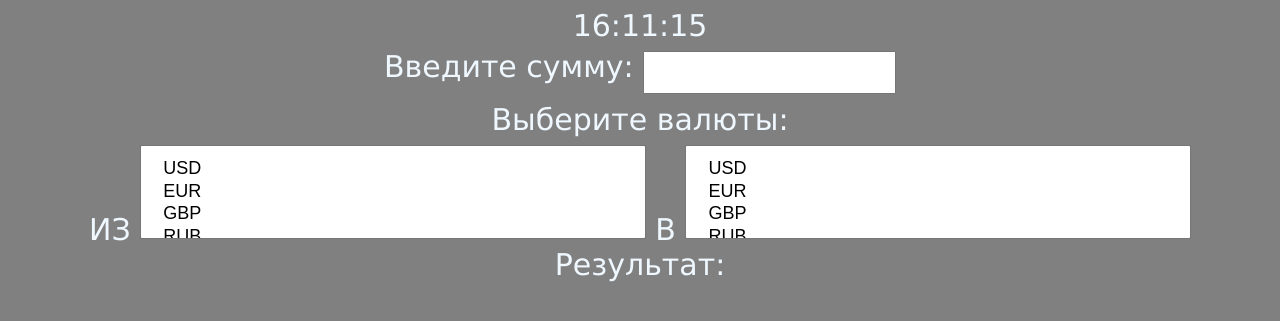
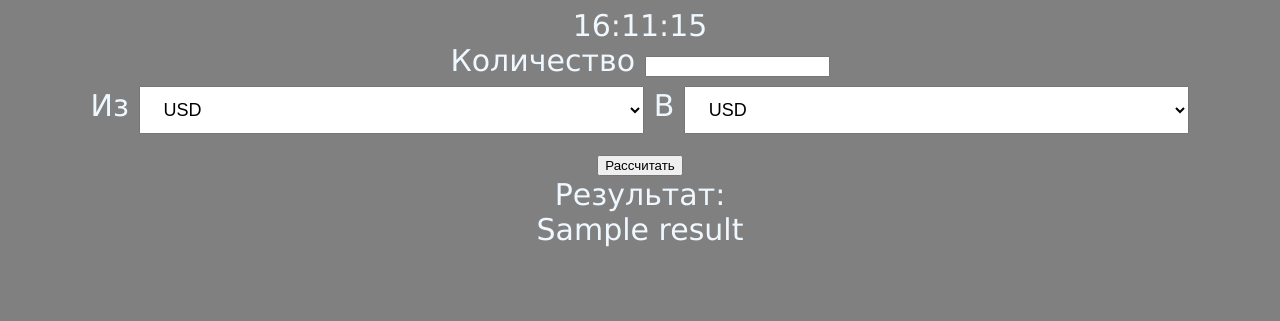
Before and after one commit to 1996p/currency_converter, a Django app: template templates/base.html in a window 1280 px wide. Shown: the top 321 px of the page. Run offline with Django 4.2, Linux system fonts and the light colour scheme; the template is opened without the code that fills it: values that come from a table or form of the project are taken from there, most other values are stand-ins (such as "Sample title", 1, 10 or a date in 2020).

Commit message:
release GET method, created form for index page

```diff
--- a/currency_converter/urls.py
+++ b/currency_converter/urls.py
@@ -20,5 +20,5 @@ from mainapp.views import IndexPageView
 
 urlpatterns = [
     path('admin/', admin.site.urls),
-    path('', IndexPageView.as_view())
+    path('', IndexPageView.as_view(), name='index')
 ]
--- /dev/null
+++ b/mainapp/forms.py
@@ -0,0 +1,22 @@
+from django import forms
+
+CURRENCY = (
+    ('USD', 'USD'),
+    ('RUB', 'RUB'),
+    ('TRY', 'TRY'),
+    ('EUR', 'EUR'),
+    ('CHF', 'CHF'),
+    ('GBP', 'GBP'),
+    ('JPY', 'JPY'),
+    ('UAH', 'UAH'),
+    ('KZT', 'KZT'),
+    ('BYN', 'BYN'),
+    ('CNY', 'CNY'),
+    ('PLN', 'PLN'),
+)
+
+
+class CurrencyPair(forms.Form):
+    currency_count = forms.DecimalField(min_value=0.1)
+    from_currency = forms.ChoiceField(choices=CURRENCY)
+    to_currency = forms.ChoiceField(choices=CURRENCY)
--- a/templates/base.html
+++ b/templates/base.html
@@ -13,31 +13,46 @@
 
 <div id="time"></div>
 
-<form name="form1" method="get" >
-    <div id="input" >Введите сумму: <input type="text" name="inputbox" value=""  onblur="convert(this.form)"> <br>
-    </div>
-    Выберите валюты:<br>ИЗ
-    <select id="mymenu" size="3" >
-        <option id="fromUSD">USD</option>
-        <option id="fromEUR">EUR</option>
-        <option id="fromGBP">GBP</option>
-        <option id="fromRUB">RUB</option>
-    </select>
-В
-    <select id="mymenu" size="3" >
-        <option id="toUSD">USD</option>
-        <option id="toEUR">EUR</option>
-        <option id="toGBP">GBP</option>
-        <option id="toRUB">RUB</option>
-    </select>
+{#<form name="form1" method="get" >#}
+{#    <div id="input" >Введите сумму: <input type="text" name="inputbox" value=""  onblur="convert(this.form)"> <br>#}
+{#    </div>#}
+{#    Выберите валюты:<br>ИЗ#}
+{#    <select id="mymenu" size="3" >#}
+{#        <option id="fromUSD">USD</option>#}
+{#        <option id="fromEUR">EUR</option>#}
+{#        <option id="fromGBP">GBP</option>#}
+{#        <option id="fromRUB">RUB</option>#}
+{#    </select>#}
+{#В#}
+{#    <select id="mymenu" size="3" >#}
+{#        <option id="toUSD">USD</option>#}
+{#        <option id="toEUR">EUR</option>#}
+{#        <option id="toGBP">GBP</option>#}
+{#        <option id="toRUB">RUB</option>#}
+{#    </select>#}
+{##}
 
-
+<form action="{% url 'index' %}" method="post">
+    {% csrf_token %}
+    <label>Количество</label> {{ form.currency_count }} <br>
+    <label>Из</label> {{ form.from_currency }}
+    <label>В</label> {{ form.to_currency }}
+    <br>
+    <button type="submit">Рассчитать</button>
 </form>
 
-<div id="div1">Результат:
-    <div id="div2">  </div>
-</div>
+{% if same_currencies_error %}
+    <div id="div1" style="color: red">Пара состоит из одних и тех же валют!
+    </div>
+{% endif %}
 
+{% if result %}
+    <div id="div1">Результат:
+        <div id="div2">{{ result }}</div>
+    </div>
+{% endif %}
+{##}
+{#<button type="submit">Рассчитать</button>#}
 
 
 </body>
```
Also changed, not shown: mainapp/views.py (+10 -2 lines).
